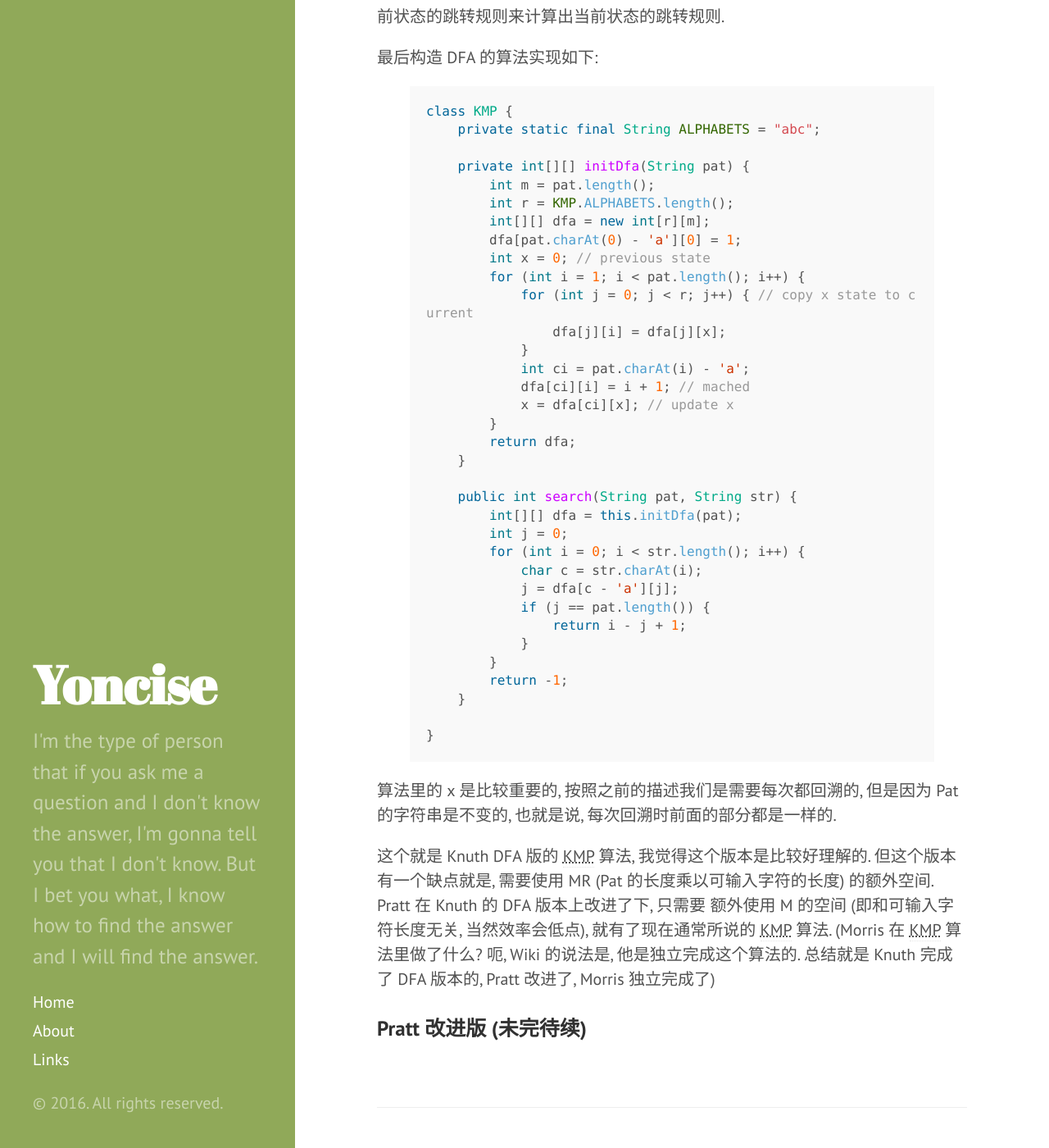
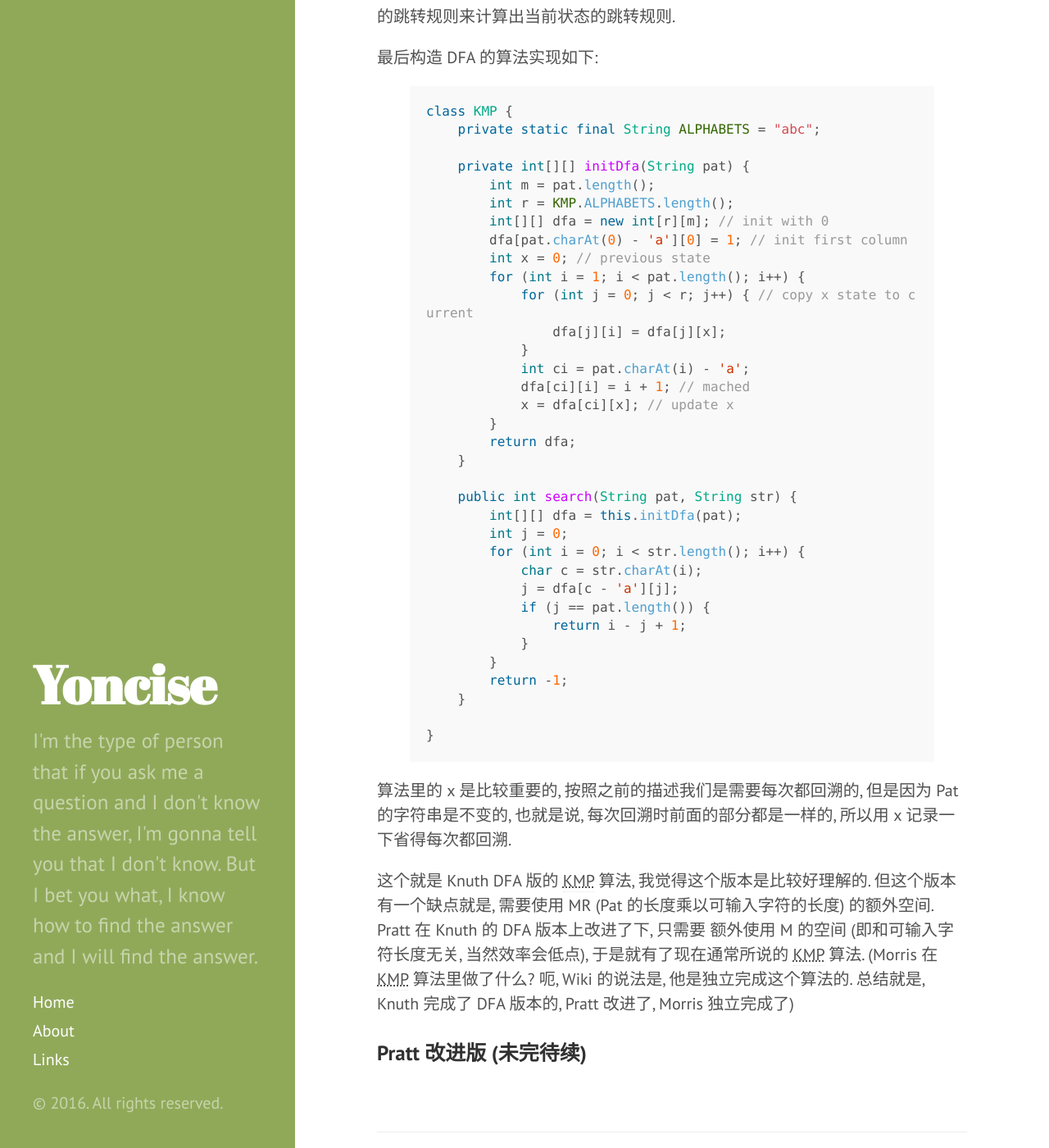
Before and after one commit to yoncise/yoncise.github.io, a Jekyll site: the page built from _posts/2016-10-15-字符串查找算法.md, in a window 1280 px wide and 1400 px high, scrolled down 3155 px. Shown: the whole window at 82% size. Built offline with Jekyll 4.4.1, drawn with Linux system fonts in a browser that asks for light colours; some of the changed text lies outside the part shown.

Commit message:
typo fix

```diff
--- a/_posts/2016-10-15-字符串查找算法.md
+++ b/_posts/2016-10-15-字符串查找算法.md
@@ -117,8 +117,8 @@
 用上面的例子来说明就是, DFA[0][1] (`b` 在 Pat 中的 index 是 1), 即状态 `(0)`, 所以第三列不匹配的情况和状态里 `(0)`
 是一样的.
 
-总结下就是, 当在某个状态不匹配时, DFA 会进入 `(0)` 状态 (右移一位), 这时我们可以根据已经匹配的字符来来推断,
-当匹配到当前字符时 DFA 会处于哪个状态, 那么当前状态的跳转情况就和这个状态一样. 本质也是一种递归的思想,
+总结下就是, 当在某个状态不匹配时, DFA 会进入 `(0)` 状态 (右移一位), 这时我们可以根据已经匹配的字符 (除去第一个字符,
+因为 Pat 右移了一位) 来推断当匹配到当前字符时 DFA 会处于哪个状态. 本质也是一种递归的思想,
 我们可以根据之前状态的跳转规则来计算出当前状态的跳转规则.
 
 最后构造 DFA 的算法实现如下:
@@ -131,8 +131,8 @@
     private int[][] initDfa(String pat) {
         int m = pat.length();
         int r = KMP.ALPHABETS.length();
-        int[][] dfa = new int[r][m];
-        dfa[pat.charAt(0) - 'a'][0] = 1;
+        int[][] dfa = new int[r][m]; // init with 0
+        dfa[pat.charAt(0) - 'a'][0] = 1; // init first column
         int x = 0; // previous state
         for (int i = 1; i < pat.length(); i++) {
             for (int j = 0; j < r; j++) { // copy x state to current
@@ -163,12 +163,12 @@
 {% endhighlight %}
 
 算法里的 x 是比较重要的, 按照之前的描述我们是需要每次都回溯的, 但是因为 Pat 的字符串是不变的,
-也就是说, 每次回溯时前面的部分都是一样的.
+也就是说, 每次回溯时前面的部分都是一样的, 所以用 x 记录一下省得每次都回溯.
 
 这个就是 Knuth DFA 版的 KMP 算法, 我觉得这个版本是比较好理解的. 但这个版本有一个缺点就是,
 需要使用 MR (Pat 的长度乘以可输入字符的长度) 的额外空间. Pratt 在 Knuth 的 DFA 版本上改进了下, 只需要
-额外使用 M 的空间 (即和可输入字符长度无关, 当然效率会低点), 就有了现在通常所说的 KMP 算法.
+额外使用 M 的空间 (即和可输入字符长度无关, 当然效率会低点), 于是就有了现在通常所说的 KMP 算法.
 (Morris 在 KMP 算法里做了什么? 呃, Wiki 的说法是,
-他是独立完成这个算法的. 总结就是 Knuth 完成了 DFA 版本的, Pratt 改进了, Morris 独立完成了)
+他是独立完成这个算法的. 总结就是, Knuth 完成了 DFA 版本的, Pratt 改进了, Morris 独立完成了)
 
 ### Pratt 改进版 (未完待续)
```
Also changed, not shown: other parts of _posts/2016-10-15-字符串查找算法.md (+1 -1 lines).
